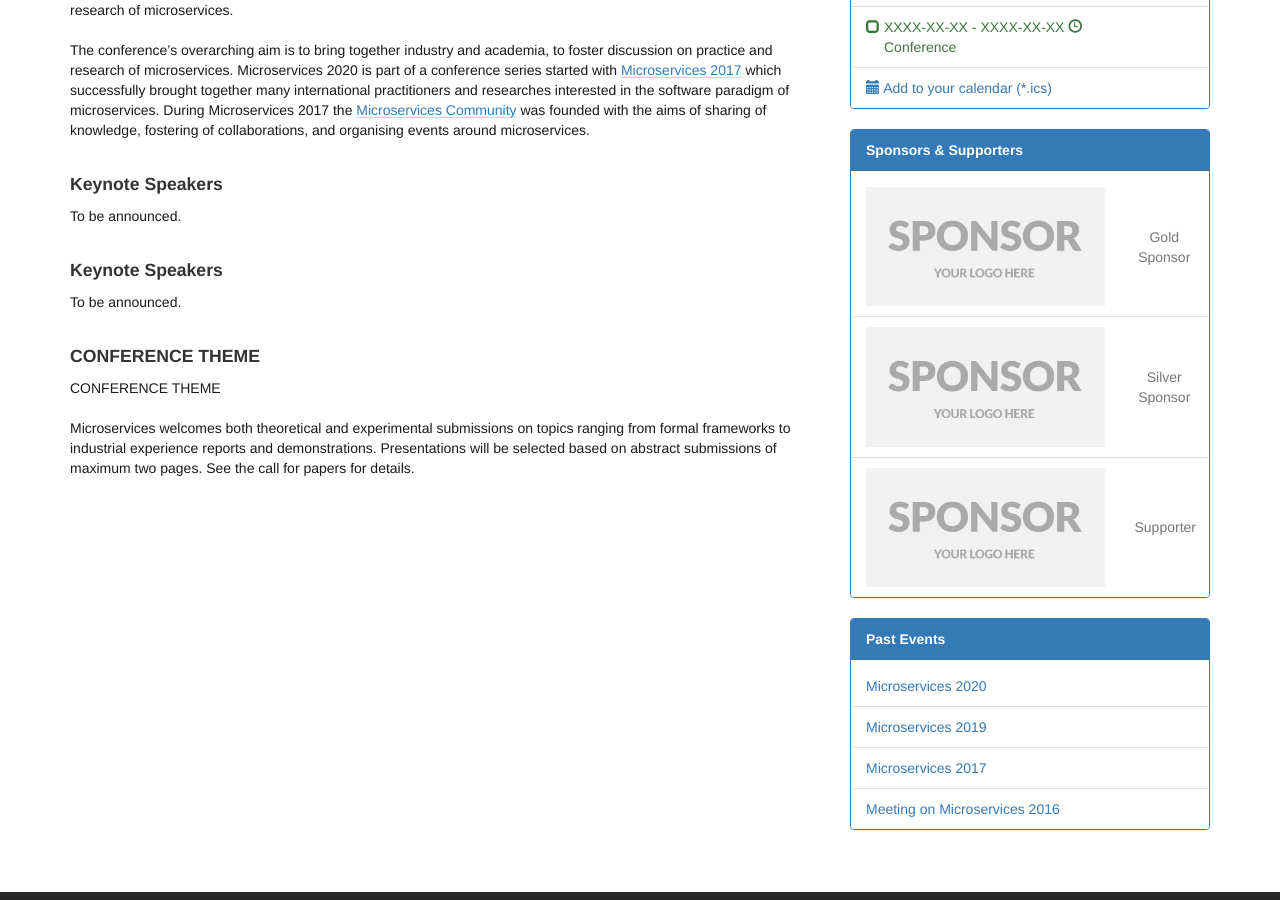
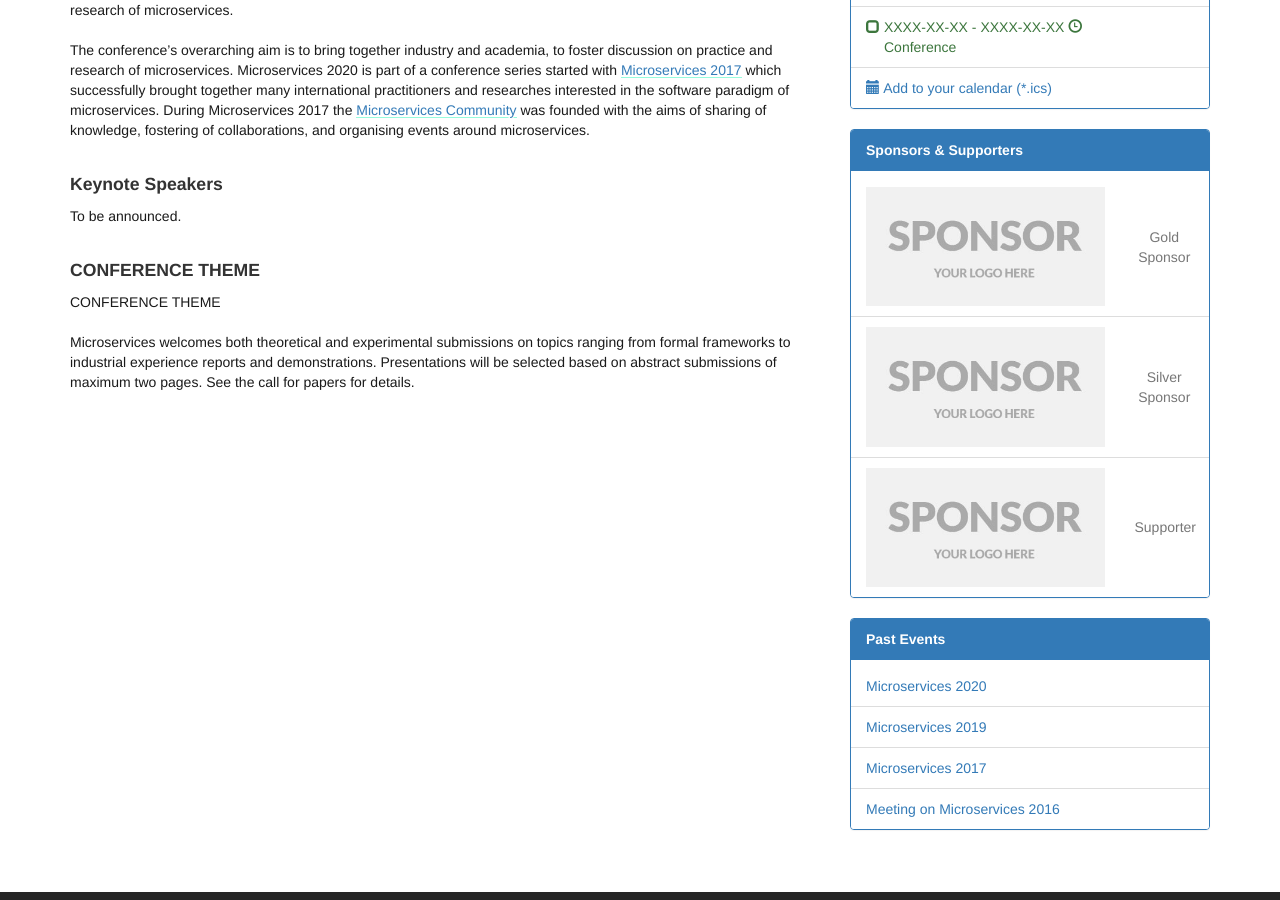
Before and after one commit to microservices-community/microservices-2022, a Jekyll site: the page built from index.md, in a window 1280 px wide and 900 px high, scrolled down 788 px. Built offline with Jekyll 4.4.1, drawn with Linux system fonts in a browser that asks for light colours.

Commit message:
Oops: one of the two keynote speakers sections should be removed

```diff
--- a/subpages/about.md
+++ b/subpages/about.md
@@ -9,7 +9,3 @@ The conference's overarching aim is to bring together industry and academia, to
 
 The conference’s overarching aim is to bring together industry and academia, to foster discussion on practice and research of microservices.
 Microservices 2020 is part of a conference series started with [Microservices 2017](https://www.conf-micro.services/2017/index.html) which successfully brought together many international practitioners and researches interested in the software paradigm of microservices. During Microservices 2017 the [Microservices Community](https://microservices.community) was founded with the aims of sharing of knowledge, fostering of collaborations, and organising events around microservices.
-
-### Keynote Speakers
-
-To be announced.
```
